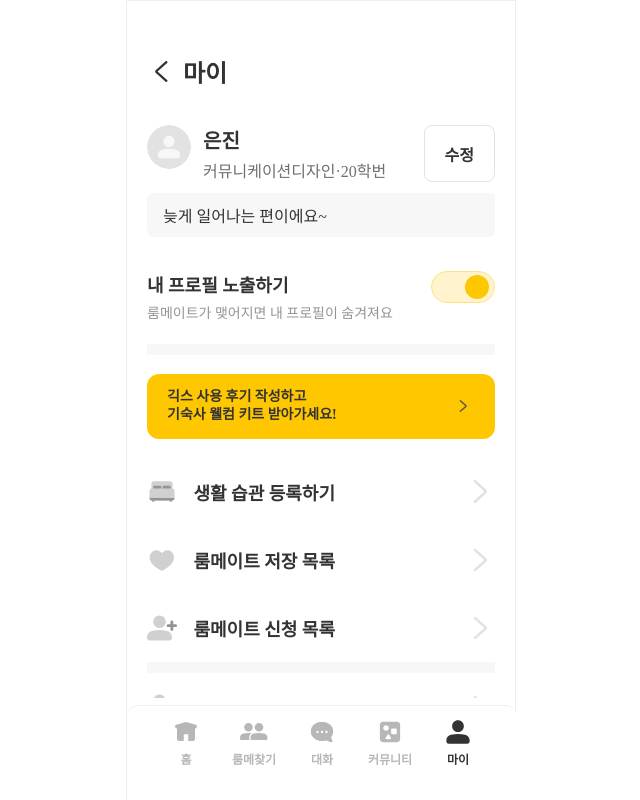
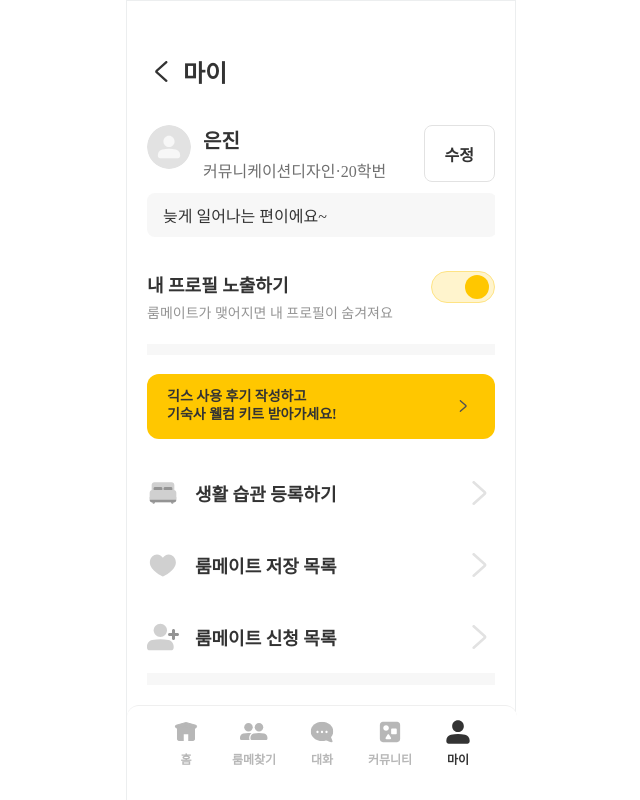
Before and after one commit to G-E-E-K-S/GEEKS-FE, a React (Create React App) app: page /mypage in a window 1280 px wide. Shown: the whole page, without its empty margins (319-959 px from the left). Built offline with nearby package versions, Linux system fonts and the light colour scheme; a web font is replaced by a local one.

Commit message:
Fixed my page menu component

```diff
--- a/src/components/Main/MyPageMenu.js
+++ b/src/components/Main/MyPageMenu.js
@@ -4,9 +4,9 @@ import * as c from '../../components/Common/CommonStyle';
 import MenuArrow from '../../assets/img/MyPage/menuArrow.svg';
 
 const TotalMenu = styled.div`
-    height: 8.53vh;
+    height: 72px;
     width: 100%;
-    padding: 2.36vh 0px;
+    padding: 20px 0px;
     display: flex;
     justify-content: space-between;
     cursor: pointer;
```
